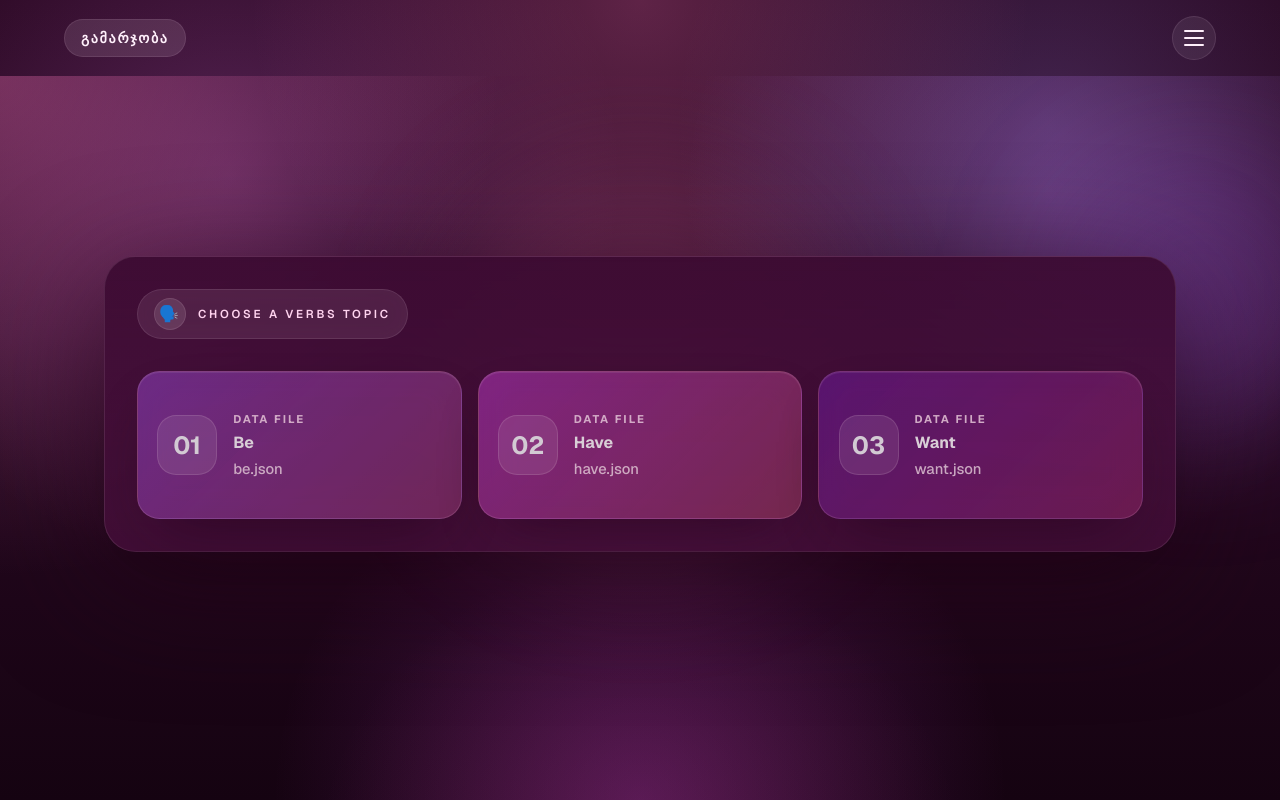
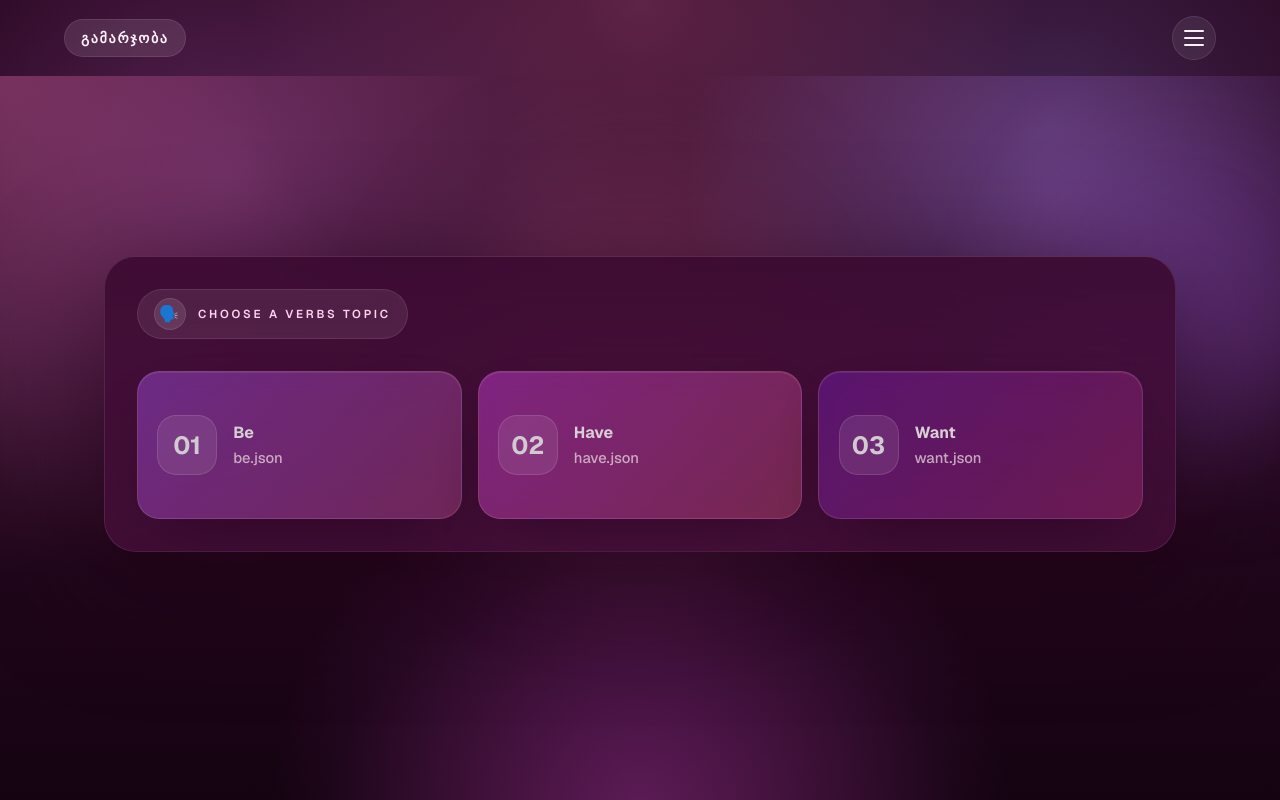
Before and after one commit to eduardoamdev/kartuli-audio-generator, a Next.js app: page /grammar-library/verbs/selector in a window 1280 px wide. Built offline with nearby package versions, Linux system fonts and the light colour scheme.

Commit message:
refactor: remove eyebrow prop from button in verbs selector page

```diff
--- a/src/app/grammar-library/verbs/selector/page.tsx
+++ b/src/app/grammar-library/verbs/selector/page.tsx
@@ -20,7 +20,6 @@ export default async function VerbsSelectorPage() {
               href={`/grammar-library/verb?name=${fileName}`}
               variant={CARD_VARIANTS[index % CARD_VARIANTS.length]}
               icon={String(index + 1).padStart(2, "0")}
-              eyebrow="Data file"
               description={fileName}
               className="h-full min-h-[148px] items-start opacity-80"
             >
```
